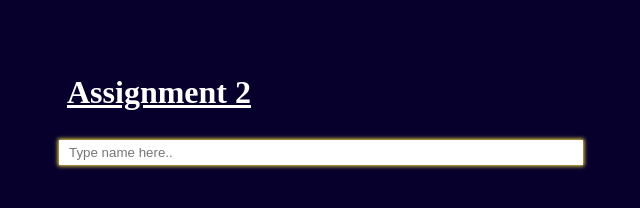
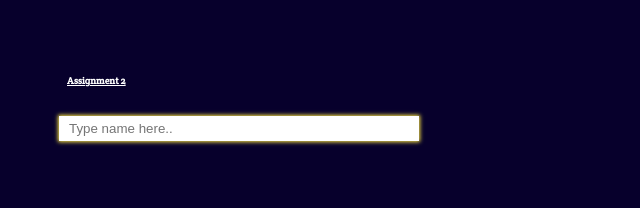
Before and after one commit to juanerick97/INST377-ASST2, a plain HTML site: page Public/asst-2/index.html in a window 1280 px wide. Shown: the whole page, without its empty margins (49-689 px from the left). Drawn offline with nearby package versions, Linux system fonts and the light colour scheme.

Commit message:
++ css: font/size

```diff
--- a/Public/asst-2/index.html
+++ b/Public/asst-2/index.html
@@ -3,6 +3,7 @@
         <meta charset="UTF-8">
         <link rel="stylesheet" type="text/css" href="styles.css" />
         <meta name="viewport" content="width=device-width, initial-scale=1.0">
+        <link href="https://fonts.googleapis.com/css2?family=Crete+Round:ital@0;1&display=swap" rel="stylesheet">
         <title><u>Assignment 2</u></title>
         <script
             src="https://code.jquery.com/jquery-3.5.1.slim.min.js"
--- a/Public/asst-2/styles.css
+++ b/Public/asst-2/styles.css
@@ -1,5 +1,6 @@
 body {
     background: rgb(7, 0, 44);
+    font-family: 'Crete Round', serif;
 }
 .wrapper {
     display: flex;
@@ -24,15 +25,13 @@ body {
     padding: 4px 8px;
     border-radius: 4px;
     text-decoration: underline white;
+    font-size: 60%;
 }
 
 #search {
     margin-bottom: 15px;;
-    width: 45%;
+    width: 25%;
     min-width: 360px;
-}
-
-#search {
     border: 0;
     padding: 10px;
     box-shadow:0 0 4px 1px rgba(255, 234, 69)
@@ -72,9 +71,14 @@ h4 {
     vertical-align: middle;
     border-radius: 4px;
     height: 40%;
-    width: 45%;
+    width: 25%;
     margin-bottom: 15px;
     min-width: 360px;
     padding-left: 10px;
 
 }
+
+/* need to add this so its set up for different screen resolutions
+@media screen and (max-width: 1000px) {
+}
+*/
```
